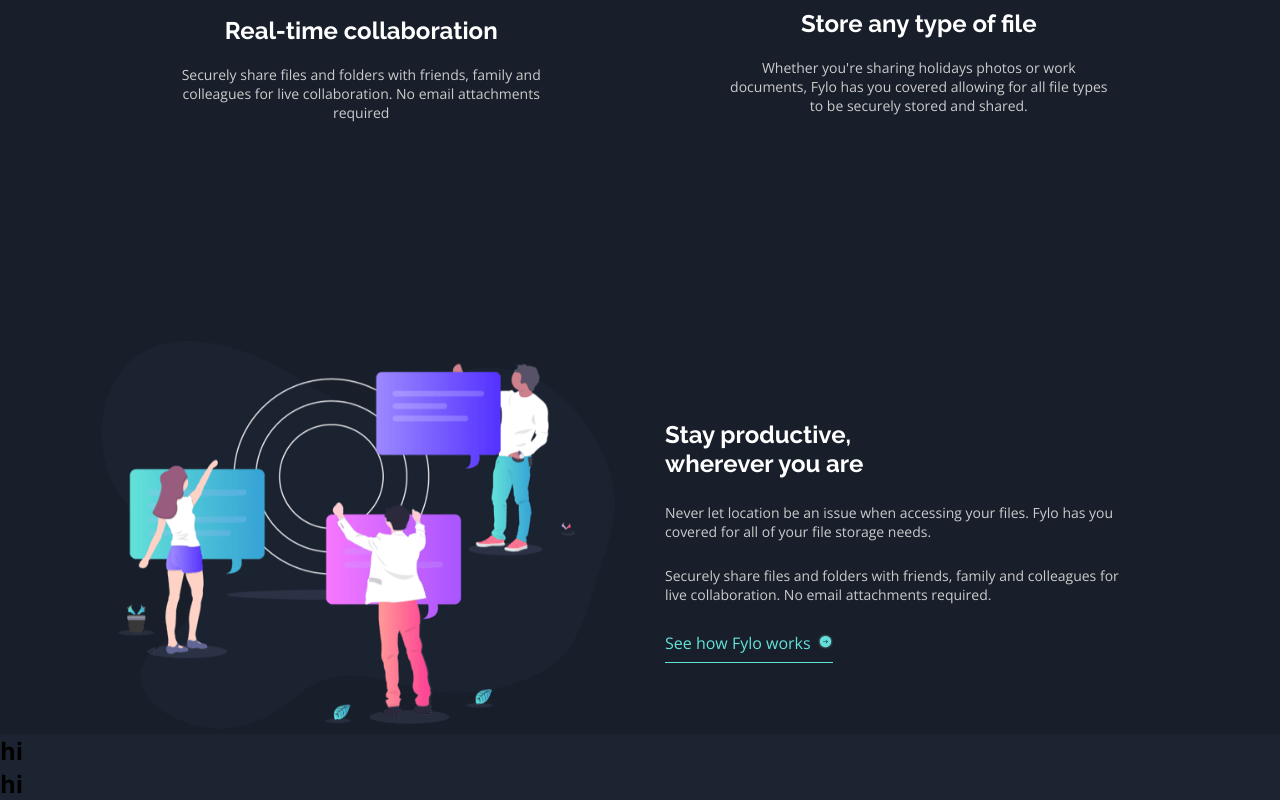
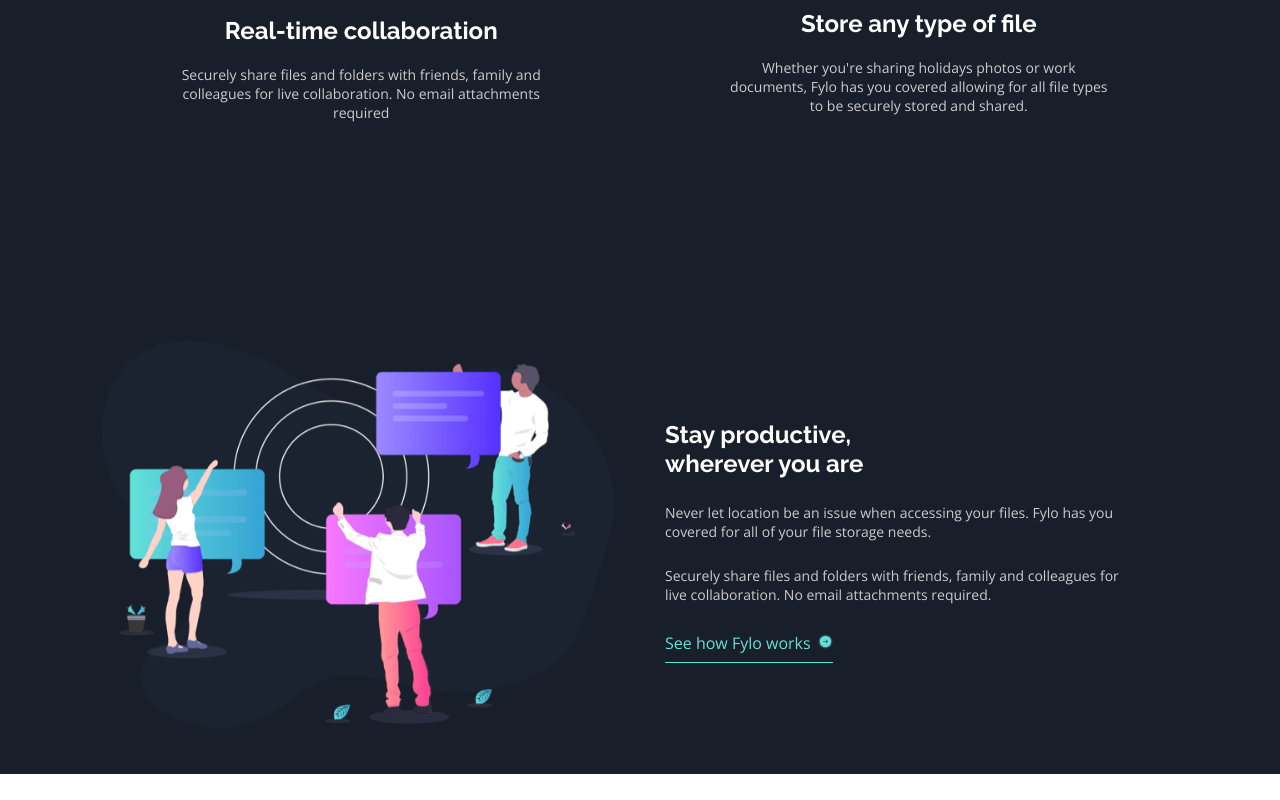
Before and after one commit to winsofttutorials/fylo-dark-theme-landing-page, a React (Vite) app: page / in a window 1280 px wide. Shown: the part 1423-2223 px from the top of the page. After the commit the page ends 2197 px from the top, so only its background shows below. Built offline with nearby package versions, Linux system fonts and the light colour scheme.

Commit message:
'Testimony'

```diff
--- a/Util/SliderSettings.jsx
+++ b/Util/SliderSettings.jsx
@@ -8,7 +8,7 @@
     600: {
       slidesPerView: 2,
     },
-    900: {
+    750: {
       slidesPerView: 3,
     },
     1100: {
--- a/src/Components/Testimonial/Testimonial.css
+++ b/src/Components/Testimonial/Testimonial.css
@@ -0,0 +1,3 @@
+.t-container {
+  background-color: var(--Dark-Blue-bg);
+}
--- a/src/Components/Testimonial/Testimonial.jsx
+++ b/src/Components/Testimonial/Testimonial.jsx
@@ -1,34 +1,34 @@
 import React from "react";
 import "./Testimonial.css";
+import { register } from "swiper/element/bundle";
+import testimony from "../../../Util/testimonial.json";
 import { sliderSettings } from "../../../Util/SliderSettings";
 import "swiper/css";
-import testimony from "../../../Util/testimonial.json";
-import { Swiper, SwiperSlide, useSwiper } from "swiper/react";
 const Testimonial = () => {
   return (
     <>
       <section className="t-wrapper">
-        <h2>hi</h2>
-        <h2>hi</h2>
-        <Swiper>
+        <div className="padding t-container">
+          <swiper-container>
             {testimony.map((card, i) => {
-            <SwiperSlide key={i}>
-              <div className="s-card">
+              <swiper-slide key={i}>
+                <div className="t-card">
                   <p>{card.test}</p>
                   <div className="userProfile">
-                  <img src={card.img} alt="avatar" />
+                    <img src={card.image} alt="avatar" />
                     <div>
                       <h3>{card.name}</h3>
                       <p>{card.position}</p>
                     </div>
                   </div>
                 </div>
-            </SwiperSlide>;
+              </swiper-slide>;
             })}
-        </Swiper>
+          </swiper-container>
+        </div>
       </section>
     </>
   );
 };
-
+register();
 export default Testimonial;
--- a/src/main.jsx
+++ b/src/main.jsx
@@ -1,5 +1,5 @@
 import React from "react";
-import ReactDom from "react-dom";
+import ReactDom from "react-dom/client";
 import App from "./App";
 const root = ReactDom.createRoot(document.getElementById("root"));
 root.render(<App />);
```
Also changed, not shown: Util/testimonial.json (indentation only). Lines whose indentation alone changed are shown as unchanged.
